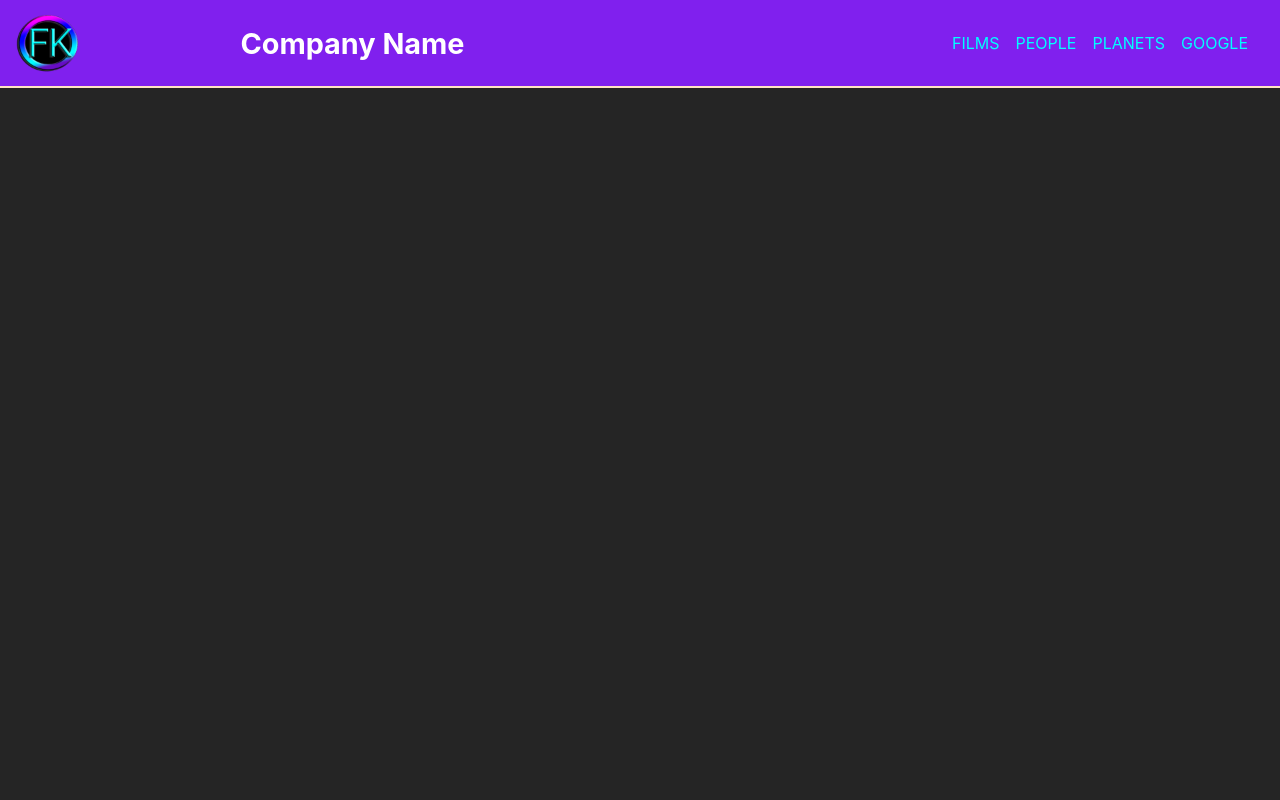
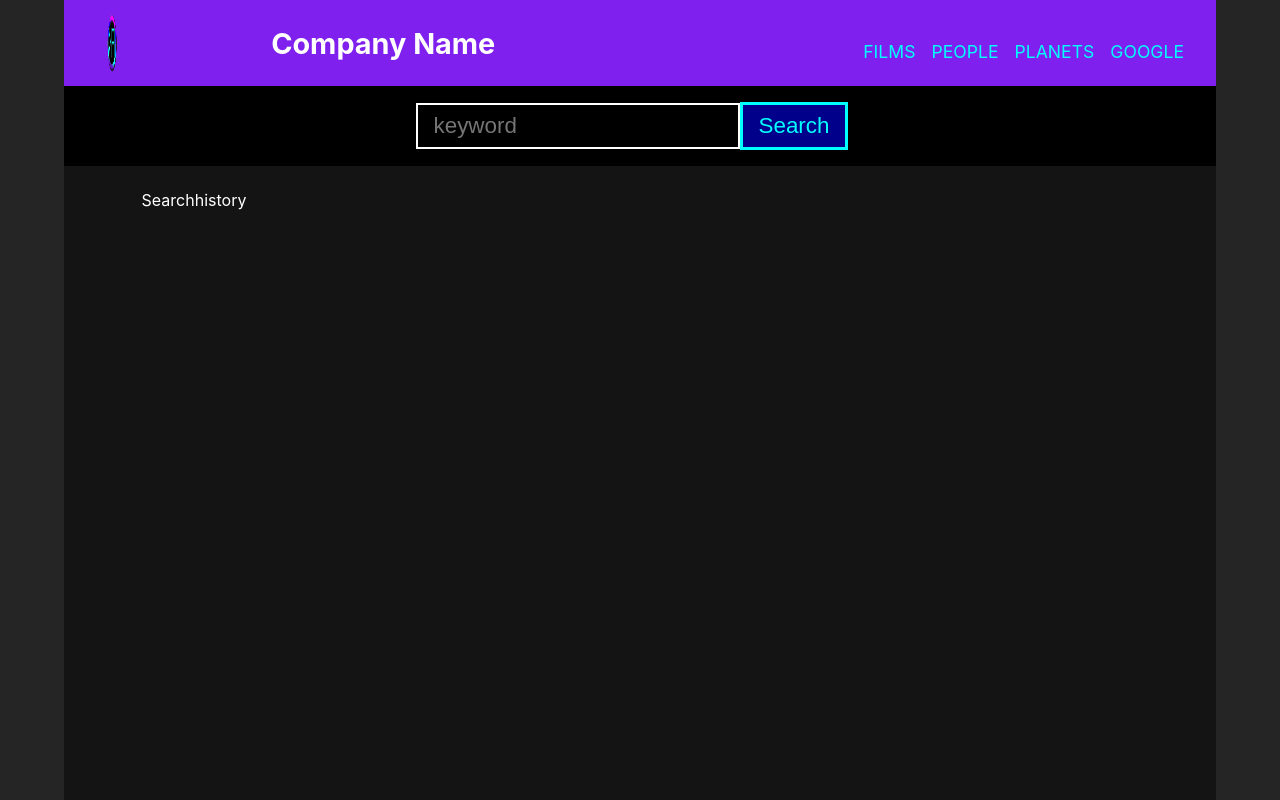
Before and after one commit to Fabian295/my-react-2021-2022, a React (Create React App) app: page / in a window 1280 px wide. Built offline with nearby package versions, Linux system fonts and the light colour scheme.

Commit message:
Add Searchhisyory.js and Searchbar.js and both their cssvariants. All is functional, example for lifting state

```diff
--- a/src/components/App/App.css
+++ b/src/components/App/App.css
@@ -1,5 +1,9 @@
 .App {
   text-align: center;
+  width: 90%;
+  min-height: 100vh;
+  background-color: #141414;
+  margin: 0 auto;
 }
 
 .App-logo {
@@ -36,3 +40,9 @@
     transform: rotate(360deg);
   }
 }
+
+/* .main {
+  width: 90%;
+  background-color: #000;
+  margin: 0 auto;
+} */
--- a/src/components/App/App.js
+++ b/src/components/App/App.js
@@ -1,13 +1,25 @@
 // import logo from './logo.svg';
 import './App.css';
 import Header from '../Header/Header';
+import Searchbar from '../Searchbar/Searchbar';
+import Searchhistory from '../Searchhistory/Searchhistory';
+import { useState } from 'react'
 
 export default function App() {
+  const [terms, setTerms] = useState([''])
+
+  function addTerm(term) {
+    setTerms([term, ...terms ])
+    terms[0] = ''
+  }
+
   return (
     <div className="App">
       <Header />
-
-
+      <Searchbar term={terms[0]} addTerm={addTerm} />
+      <main className='main'>
+        <Searchhistory terms={terms} />
+      </main>
     </div>
   );
 }
--- a/src/components/Header/header.css
+++ b/src/components/Header/header.css
@@ -4,7 +4,7 @@
   background-color: #8020ee;
   color: #fff;
   padding: 0.4rem 1rem;
-  border-bottom: 2px solid bisque;
+  border-bottom: 2px solid aqua20s;
   display: flex;
   justify-content: space-between;
   align-items: center;
@@ -23,6 +23,17 @@
   height: 100%;
 }
 
+@media (prefers-reduced-motion: no-preference) {
+  .logo-div img{
+    display: block;
+    width: 100%;
+    height: 100%;
+    animation: spin infinite 20s linear;
+    transform-style: preserve-3d;
+  }
+}
+
+
 .masthead > h1 {
   /* color: aqua; */
   /* flex-basis: 38%; */
@@ -30,3 +41,15 @@
   flex-shrink: 1;
   font-size: calc(1rem + 1vw);
 }
+
+
+
+@keyframes spin {
+  from {
+    transform: rotateY(0deg);
+  }
+  to {
+    transform: rotateY(360deg);
+    transform-style: preserve-3d;
+  }
+}
--- /dev/null
+++ b/src/components/Searchbar/Searchbar.js
@@ -0,0 +1,42 @@
+import React from 'react'
+import './searchbar.css'
+
+function Searchbar(props) {
+  // const [term, setTerm] = useState('')
+
+  function submitted(ev) {
+    ev.preventDefault()
+
+    console.log('Submitted!:', ev.target )
+
+    props.addTerm(ev.target['keyword'].value)
+  }
+  function focused(ev) {
+
+    console.log('Focused!')
+  }
+  function changed(ev) {
+
+    console.log('onInput!', ev.target.value)
+  }
+  function clicked(ev) {
+    // ev.preventDefault()
+
+    console.log('Clicked!')
+    // console.log()
+  }
+
+  return (
+    <section className='searchBar'>
+      <form  onSubmit={submitted}>
+        <input autoComplete='off' onChange={changed} onFocus={focused}  type="text" name='keyword' placeholder='keyword' />
+        <button onClick={clicked} type='submit' className='searchBtn' name='searchBtn'>
+          Search
+        </button>
+      </form>
+      {props.term ? <p>You searched for {props.term} </p> : ''}
+    </section>
+  )
+}
+
+export default Searchbar
--- /dev/null
+++ b/src/components/Searchbar/searchbar.css
@@ -0,0 +1,37 @@
+.searchBar {
+  background-color: cornflowerblue;
+  background-color: #000;
+  color: #fff;
+  font-size: 1rem;
+  display: flex;
+  flex-direction: row;
+  justify-content: center;
+  align-items: center;
+  padding: 1rem;
+  /* margin: 0 1rem; */
+}
+
+input[type='text'] {
+  padding: 0.5rem 1rem;
+  background: none;
+  outline: none;
+  font-size: 1.4rem;
+  color: #fff;
+  border: 2px solid #fff;
+}
+
+input[type='text']:focus {
+  border: 2px  solid aqua;
+  background: none;
+}
+
+button[type='submit'] {
+  display: inline-block;
+  padding: 0.5rem 1rem;
+  outline: none;
+  font-size: 1.4rem;
+  border: 3px solid aqua;
+  color: aqua;
+  background: darkblue;
+  margin-right: 1rem;
+}
--- /dev/null
+++ b/src/components/Searchhistory/Searchhistory.js
@@ -0,0 +1,16 @@
+import React from 'react'
+import './searchhistory.css'
+
+
+function Searchhistory(props) {
+  return (
+    <ul className='searchList'>
+      Searchhistory
+    {props.terms.map(term => (
+      <li key={term}>{term}</li>
+    ))}
+    </ul>
+  )
+}
+
+export default Searchhistory
--- /dev/null
+++ b/src/components/Searchhistory/searchhistory.css
@@ -0,0 +1,18 @@
+.searchList {
+  /* list-style: none; */
+  color: #fff;
+  width: 90%;
+  margin: 1.5rem auto;
+  text-align: left;
+  /* border: 2px solid darkblue; */
+  /* padding: 1rem; */
+}
+
+li {
+  margin-top: 1rem;
+  font-size: 1.1rem;
+}
+
+li:first-of-type {
+  list-style: none;
+}
```
